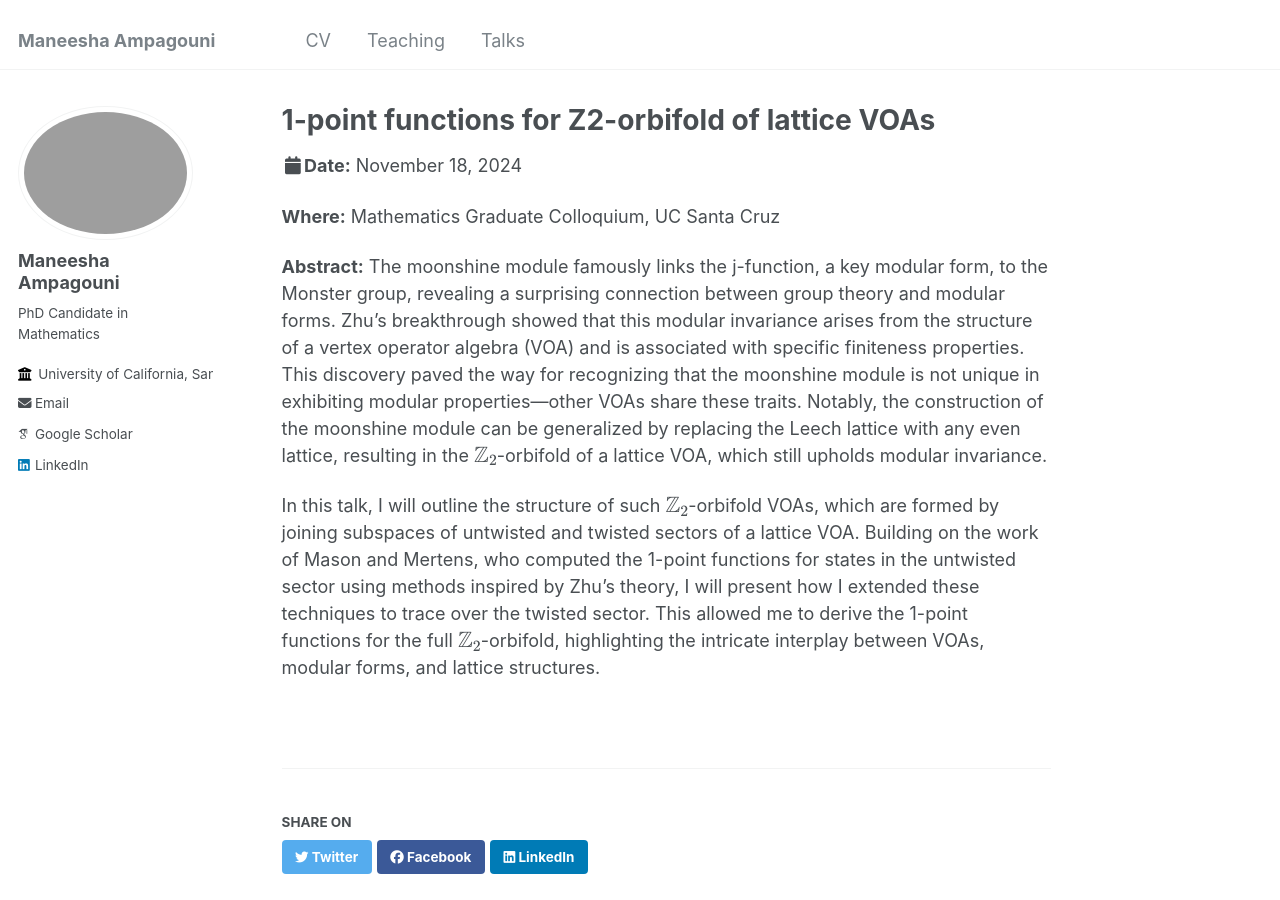
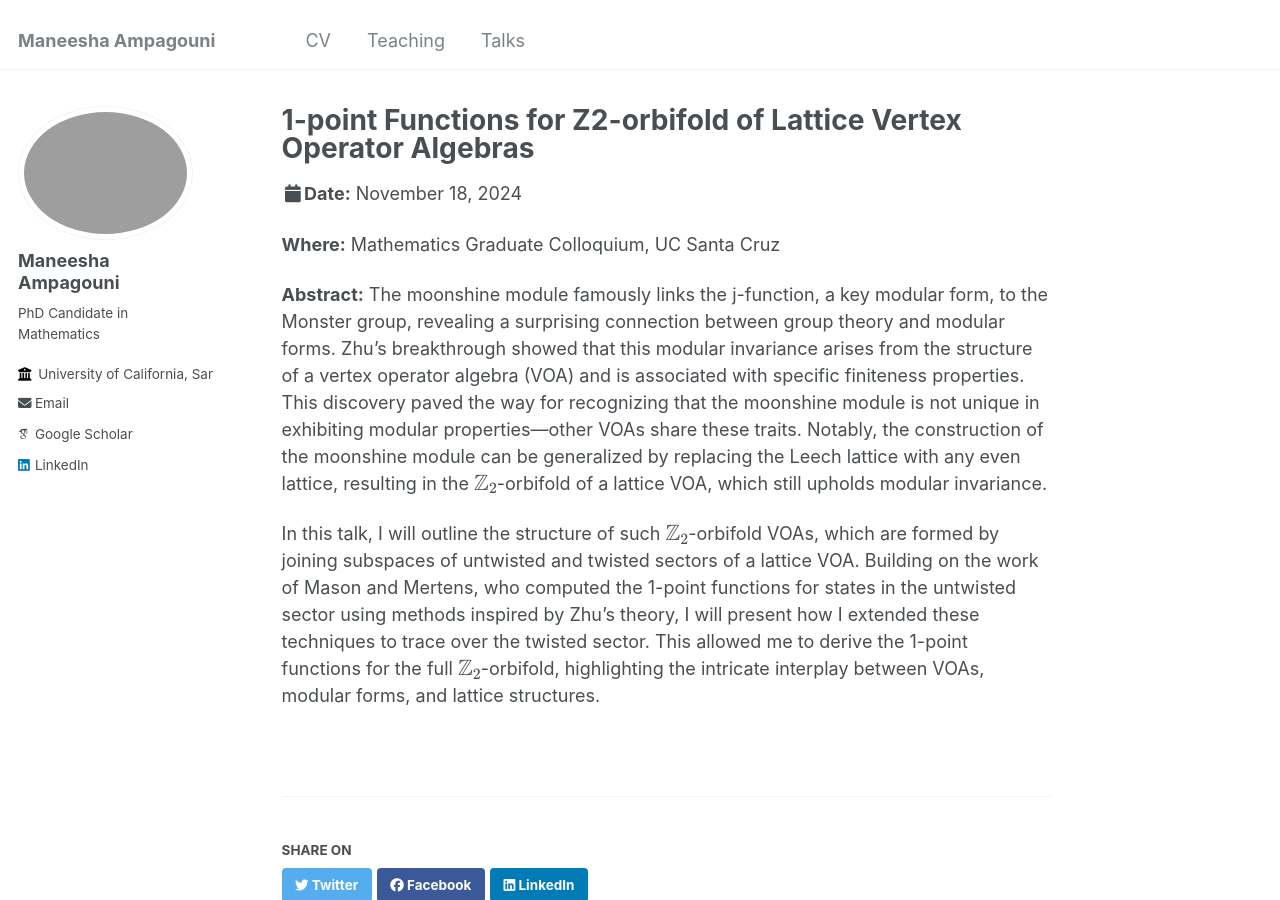
Before and after one commit to ManeeshaAmpagouni/maneeshaampagouni.github.io, a Jekyll site: the page built from _talks/1-point functions.md, in a window 1280 px wide and 900 px high. Built offline with Jekyll 4.4.1, drawn with Linux system fonts in a browser that asks for light colours; some web fonts are replaced.

Commit message:
Title update

```diff
--- a/_talks/1-point functions.md
+++ b/_talks/1-point functions.md
@@ -1,5 +1,5 @@
 ---
-title: "1-point functions for Z2-orbifold of lattice VOAs"
+title: "1-point Functions for Z2-orbifold of Lattice Vertex Operator Algebras"
 collection: talks
 type: "Colloquium"
 permalink: /talks/1-point functions
```
